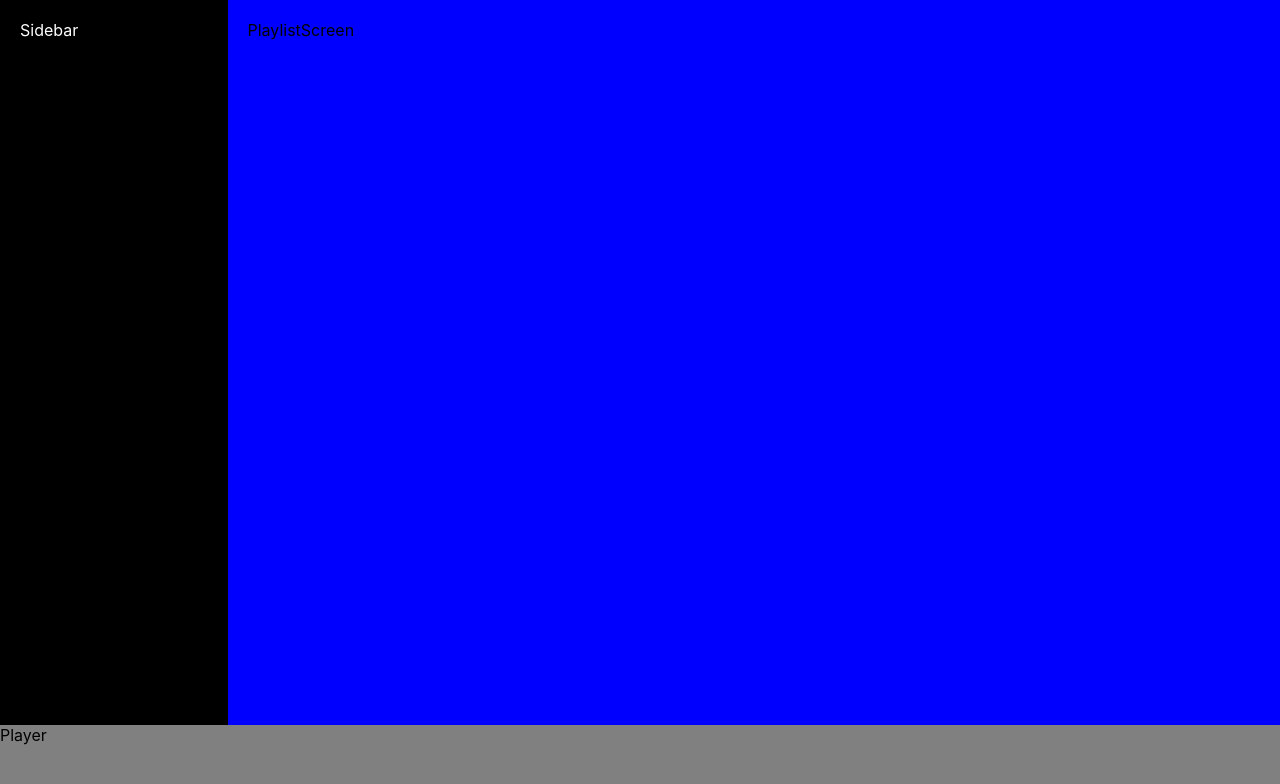
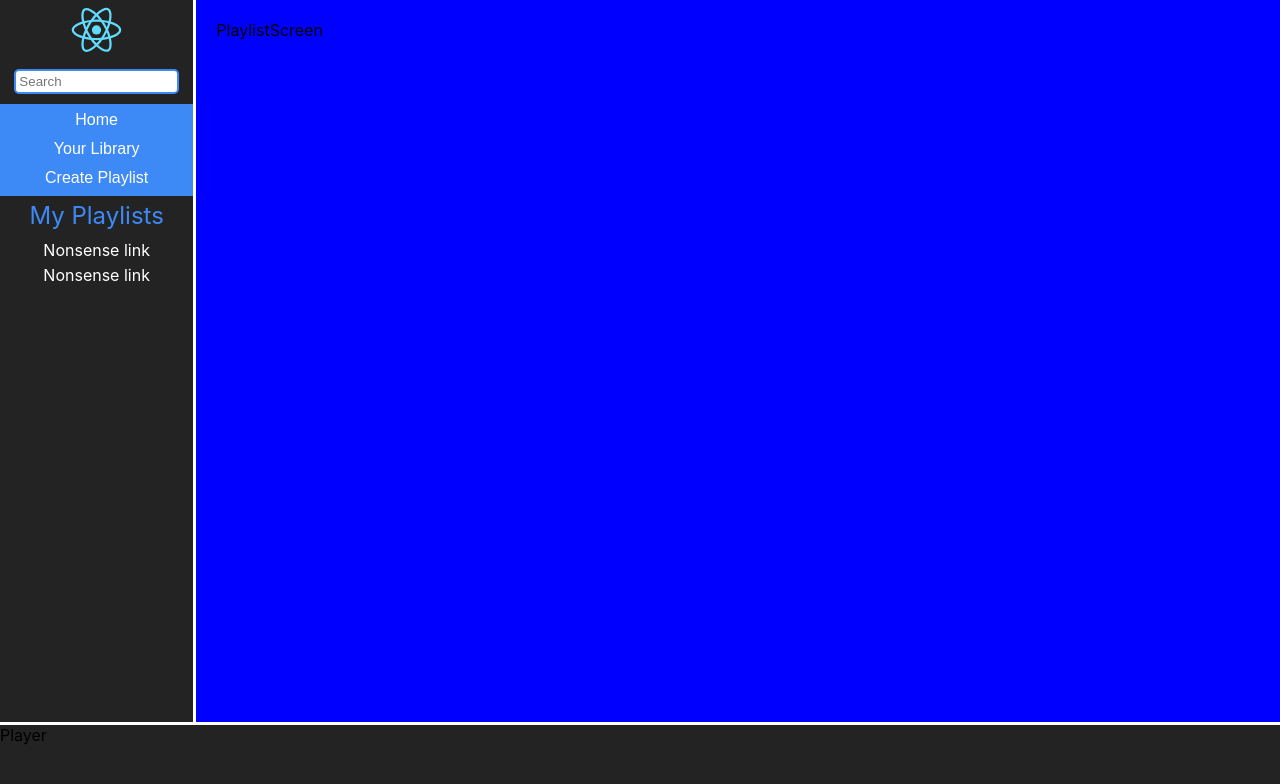
Before and after one commit to tyuen11/Marvin-s-Studio, a React (Create React App) app in the folder marvin/: page / in a window 1280 px wide. Shown: the top 784 px of the page. Built offline with nearby package versions, Linux system fonts and the light colour scheme.

Commit message:
Finished sidebar styling, need links and player

```diff
--- a/marvin/package.json
+++ b/marvin/package.json
@@ -6,6 +6,7 @@
     "@testing-library/jest-dom": "^5.11.5",
     "@testing-library/react": "^11.1.0",
     "@testing-library/user-event": "^12.1.10",
+    "bootstrap": "^4.5.3",
     "react": "^17.0.1",
     "react-dom": "^17.0.1",
     "react-scripts": "4.0.0",
--- a/marvin/src/App.js
+++ b/marvin/src/App.js
@@ -1,6 +1,6 @@
 //import logo from './logo.svg';
 import './App.css';
-import Sidebar from './components/Sidebar.js'
+import Sidebar from './components/sidebar/Sidebar.js'
 import Player from './components/Player'
 import PlaylistScreen from './components/playlist_screen/PlaylistScreen'
 
--- a/marvin/src/components/Player.js
+++ b/marvin/src/components/Player.js
@@ -7,7 +7,10 @@ class Player extends React.Component {
             height: 75,
             bottom: 0,
             left: 0,
-            background: 'gray',
+            background: '#232323',
+            borderTopStyle: 'solid',
+            borderThickness: 1,
+            borderColor: 'white',
             z_index: 99,
             position: 'absolute'
         }
--- a/marvin/src/components/Sidebar.js
+++ /dev/null
@@ -1,20 +0,0 @@
-import React from 'react'
-
-class Sidebar extends React.Component {
-    render() {
-        const sidebarStyle = {
-            width: 200,
-            height: '100%',
-            background: 'black',
-            padding: 20,
-            color: 'white'
-        }
-
-        return (
-            <div className="Sidebar" style={sidebarStyle}>Sidebar</div>
-        )
-
-    }
-}
-
-export default Sidebar
--- /dev/null
+++ b/marvin/src/components/sidebar/PlaylistLink.js
@@ -0,0 +1,11 @@
+import React from 'react'
+
+class PlaylistLink extends React.Component {
+    render() {
+        return (
+            <div style={{marginBottom: 5}}>Nonsense link</div>
+        )
+    }
+}
+
+export default PlaylistLink
--- /dev/null
+++ b/marvin/src/components/sidebar/PlaylistLinks.js
@@ -0,0 +1,15 @@
+import React from 'react'
+import PlaylistLink from './PlaylistLink.js'
+
+class PlaylistLinks extends React.Component {
+    render() {
+        return (
+            <div>
+                <PlaylistLink></PlaylistLink>
+                <PlaylistLink></PlaylistLink>
+            </div>
+        )
+    }
+}
+
+export default PlaylistLinks
--- /dev/null
+++ b/marvin/src/components/sidebar/Sidebar.js
@@ -0,0 +1,71 @@
+import React from 'react'
+import logo from '../../logo.svg'
+import PlaylistLinks from './PlaylistLinks.js'
+
+class Sidebar extends React.Component {
+    render() {
+        const sidebarStyle = {
+            width: 200,
+            height: '100%',
+            background: '#232323',
+            textAlign: 'center',
+            color: 'white',
+            borderRightStyle: 'solid',
+            borderThickness: 1,
+            borderColor: 'white'
+        }
+
+        const searchStyle = {
+            width: '80%',
+            padding: 3,
+            margin: 5,
+            borderRadius: 5,
+            borderThickness: 1,
+            borderStyle: 'solid',
+            borderColor: '#3d8af7',
+            outline: 'none'
+        }
+
+        const buttonDivStyle = {
+            backgroundColor:'#3d8af7',
+            marginTop: 5,
+            marginBottom: 5,
+            paddingTop: 5,
+            textAlign: 'center',
+            width: '100%',
+            display: 'block'
+        }
+
+        const buttonStyle = {
+            borderStyle: 'none',
+            width: '80%',
+            backgroundColor: 'transparent',
+            fontSize: 16,
+            marginBottom: 8,
+            color: 'white'
+        }
+
+        const labelStyle = {
+            fontSize: 24,
+            color: '#3d8af7',
+            marginBottom: 10
+        }
+
+        return (
+            <div className="Sidebar" style={sidebarStyle}>
+                <img src={logo} height={60}></img>
+                <input type='text' style={searchStyle} placeholder='Search'></input>
+                <div style={buttonDivStyle}>
+                    <button style={buttonStyle}>Home</button>
+                    <button style={buttonStyle}>Your Library</button>
+                    <button style={buttonStyle}>Create Playlist</button>
+                </div>
+                <div style={labelStyle}>My Playlists</div>
+                <PlaylistLinks/>
+            </div>
+        )
+
+    }
+}
+
+export default Sidebar
```
Also changed, not shown: 1 other file (tests, documents, lock files or other folders).
